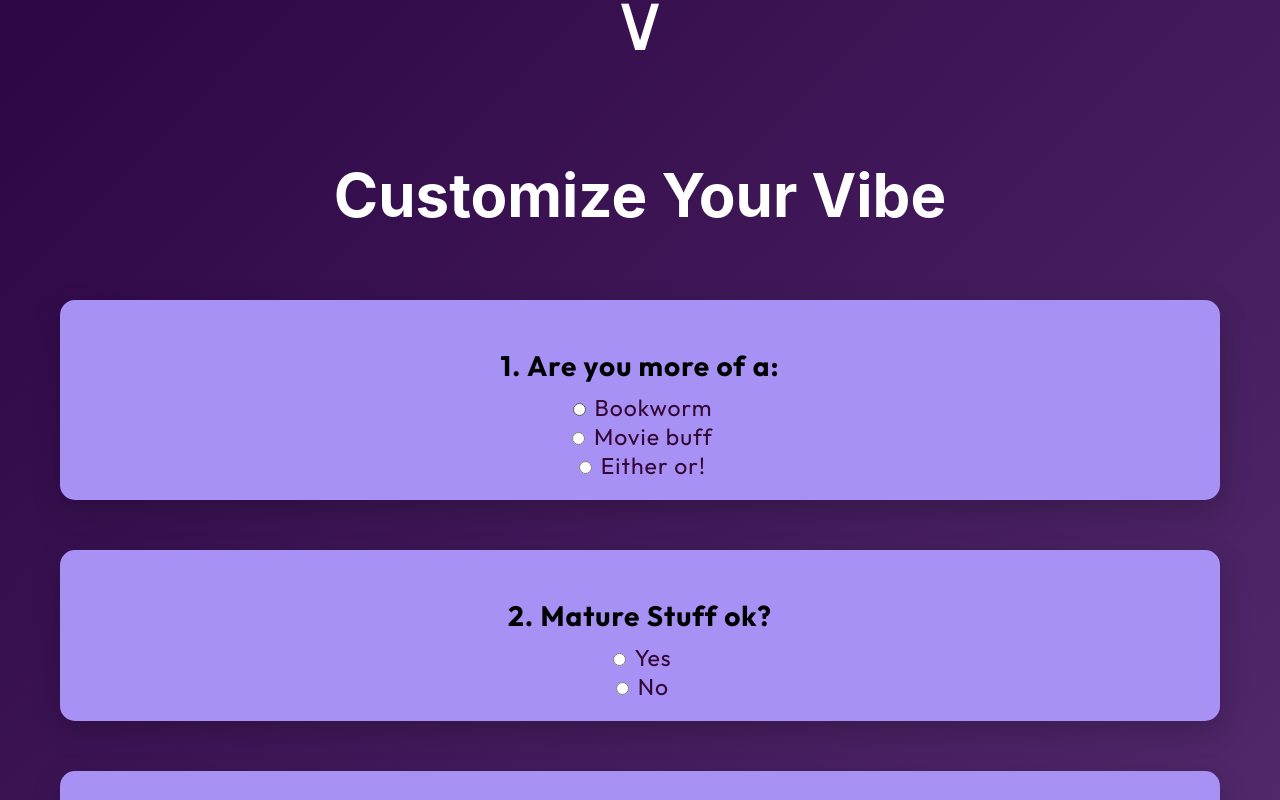
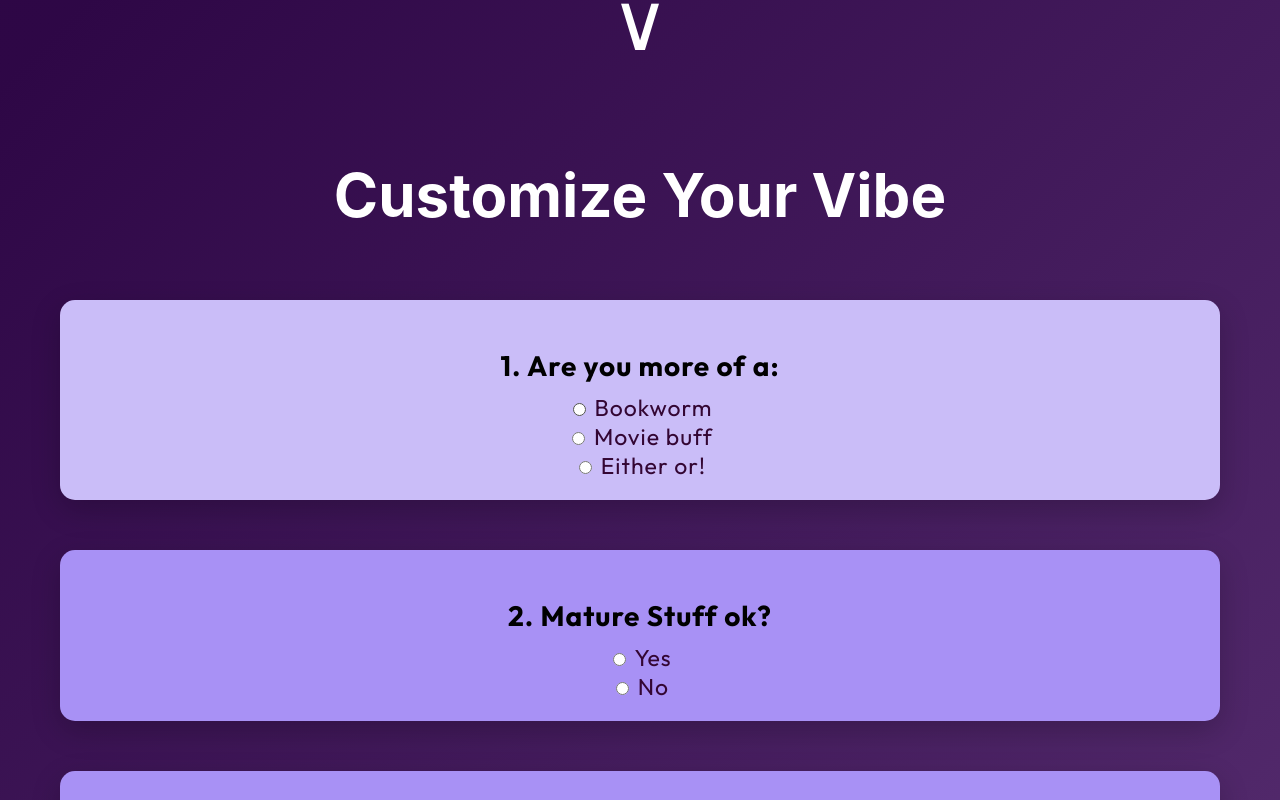
Before and after one commit to mstout7/web-app-final-project-26, a React (Create React App) app: page / in a window 1280 px wide. In both pictures the pointer is over the element 640 px from the left and 1339 px from the top of the page. Shown: the part 939-1739 px from the top of the page. Built offline with nearby package versions, Linux system fonts and the light colour scheme; a web font is replaced by a local one.

Commit message:
Update App.css

```diff
--- a/src/App.css
+++ b/src/App.css
@@ -209,6 +209,10 @@
   color: rgb(51, 6, 51);
 }
 
+.card2:hover {
+  background-color: rgb(202, 189, 248);
+}
+
 .submit-btn {
   text-align: center;
   padding-bottom: 30px;
```
